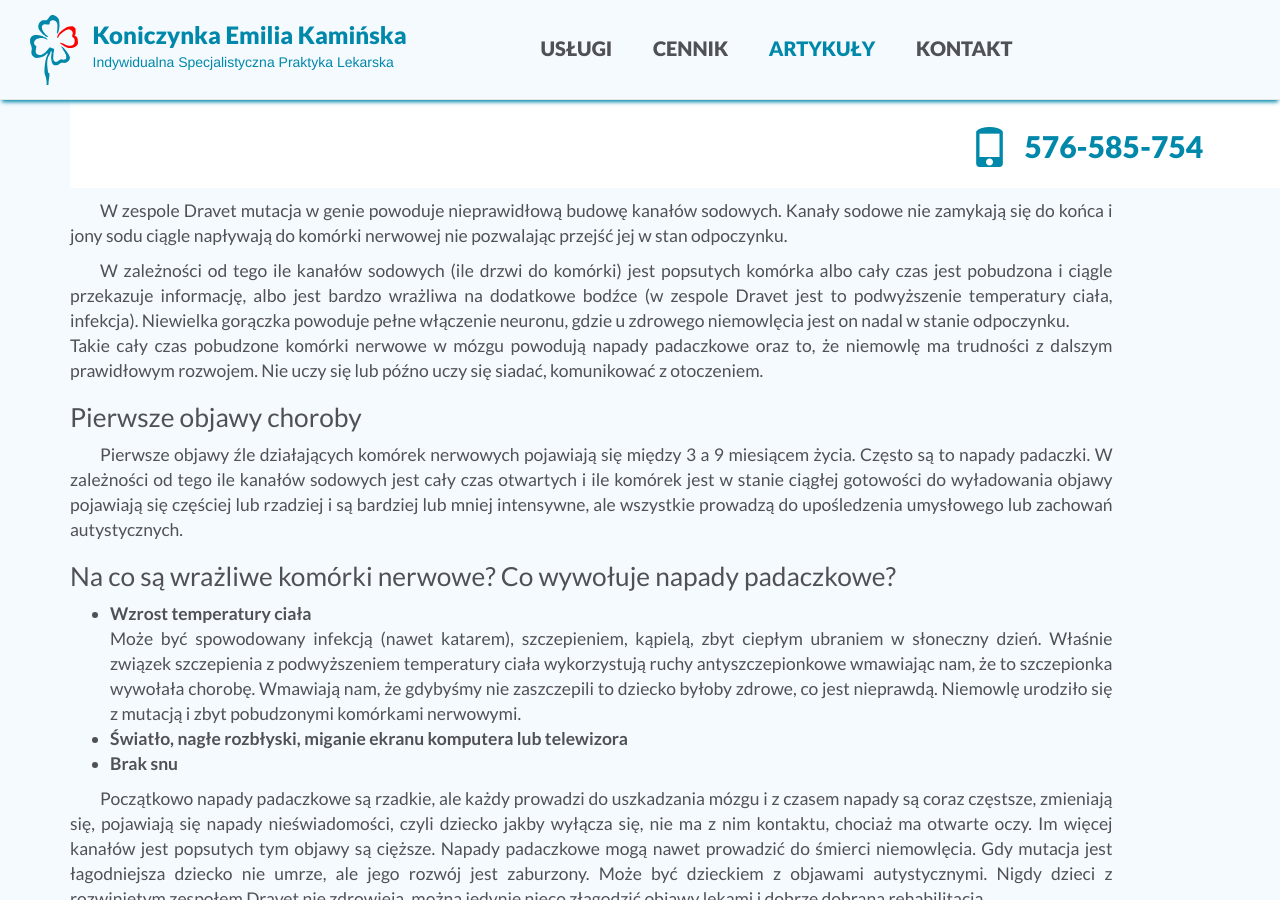
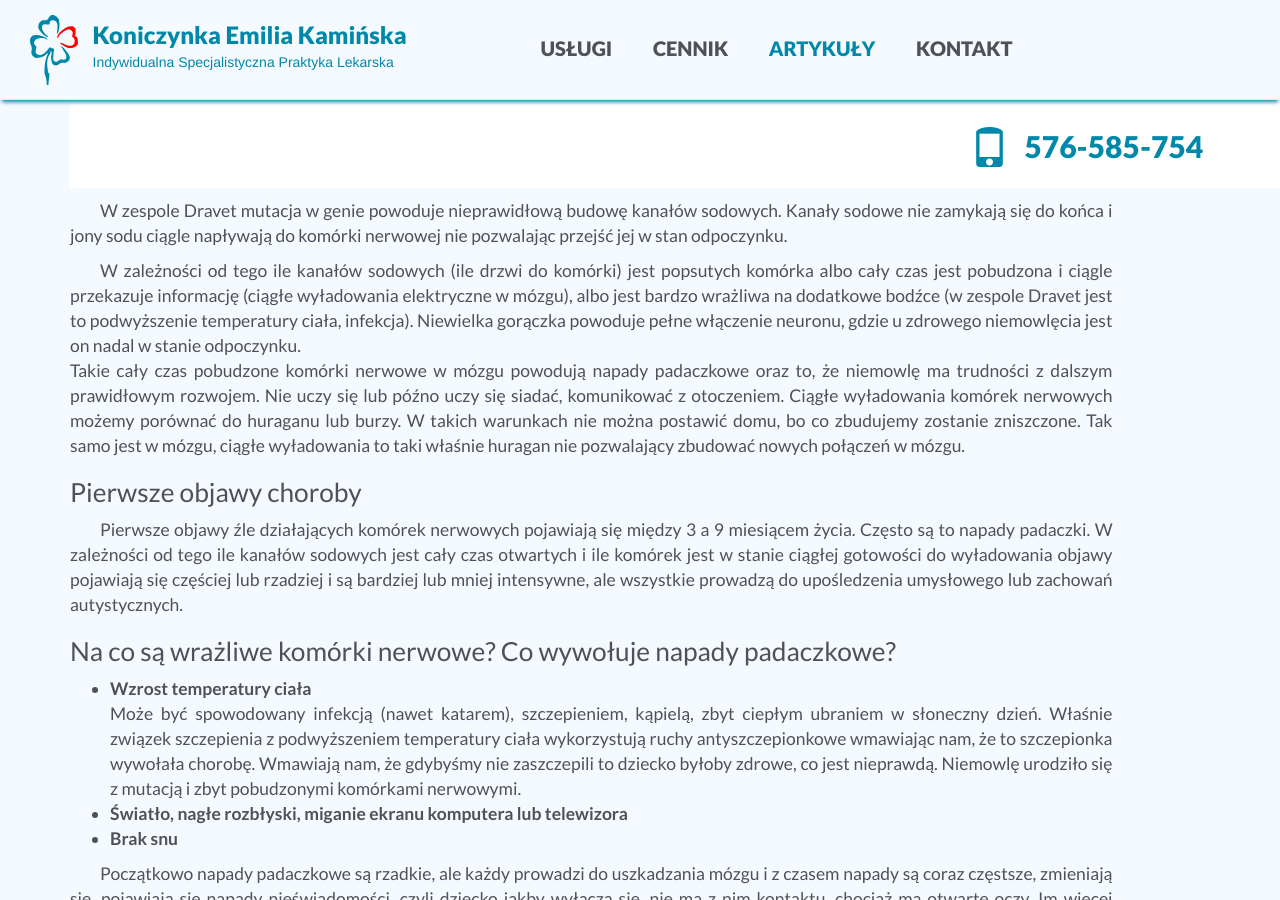
Before and after one commit to kardigen/koniczynka-med.guthub.io, a Jekyll site: the page built from _posts/2018-09-26-Zespół Dravet.markdown, in a window 1280 px wide and 900 px high, scrolled down 5098 px. Built offline with Jekyll 4.4.1, drawn with Linux system fonts in a browser that asks for light colours.

Commit message:
Update 2018-09-26-Zespół Dravet.markdown

```diff
--- a/_posts/2018-09-26-Zespół Dravet.markdown
+++ b/_posts/2018-09-26-Zespół Dravet.markdown
@@ -39,8 +39,8 @@
 
 W zespole Dravet mutacja w genie powoduje nieprawidłową budowę kanałów sodowych. Kanały sodowe nie zamykają się do końca i jony sodu ciągle napływają do komórki nerwowej nie pozwalając przejść jej w stan odpoczynku.
 
-W zależności od tego ile kanałów sodowych (ile drzwi do komórki) jest popsutych komórka albo cały czas jest pobudzona i ciągle przekazuje informację, albo jest bardzo wrażliwa na dodatkowe bodźce (w zespole Dravet jest to podwyższenie temperatury ciała, infekcja). Niewielka gorączka powoduje pełne włączenie neuronu, gdzie u zdrowego niemowlęcia jest on nadal w stanie odpoczynku.
-Takie cały czas pobudzone komórki nerwowe w mózgu powodują napady padaczkowe oraz to, że niemowlę ma trudności z dalszym prawidłowym rozwojem. Nie uczy się lub późno uczy się siadać, komunikować z otoczeniem.
+W zależności od tego ile kanałów sodowych (ile drzwi do komórki) jest popsutych komórka albo cały czas jest pobudzona i ciągle przekazuje informację (ciągłe wyładowania elektryczne w mózgu), albo jest bardzo wrażliwa na dodatkowe bodźce (w zespole Dravet jest to podwyższenie temperatury ciała, infekcja). Niewielka gorączka powoduje pełne włączenie neuronu, gdzie u zdrowego niemowlęcia jest on nadal w stanie odpoczynku.
+Takie cały czas pobudzone komórki nerwowe w mózgu powodują napady padaczkowe oraz to, że niemowlę ma trudności z dalszym prawidłowym rozwojem. Nie uczy się lub późno uczy się siadać, komunikować z otoczeniem. Ciągłe wyładowania komórek nerwowych możemy porównać do huraganu lub burzy. W takich warunkach nie można postawić domu, bo co zbudujemy zostanie zniszczone. Tak samo jest w mózgu, ciągłe wyładowania to taki właśnie huragan nie pozwalający zbudować nowych połączeń w mózgu.
 
 {:.R24}
 ##  Pierwsze objawy choroby
```
